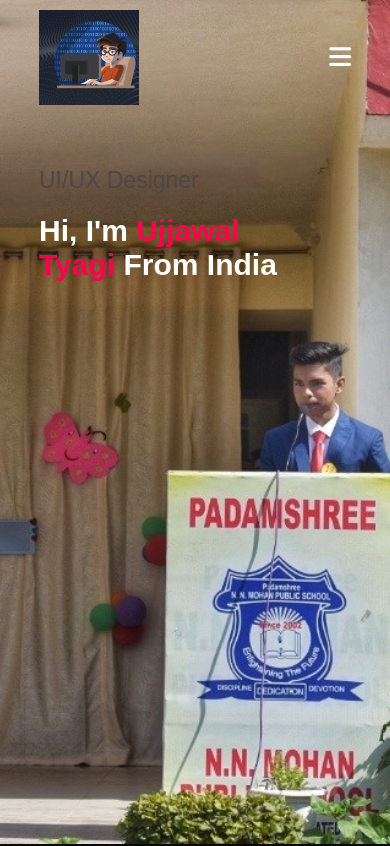
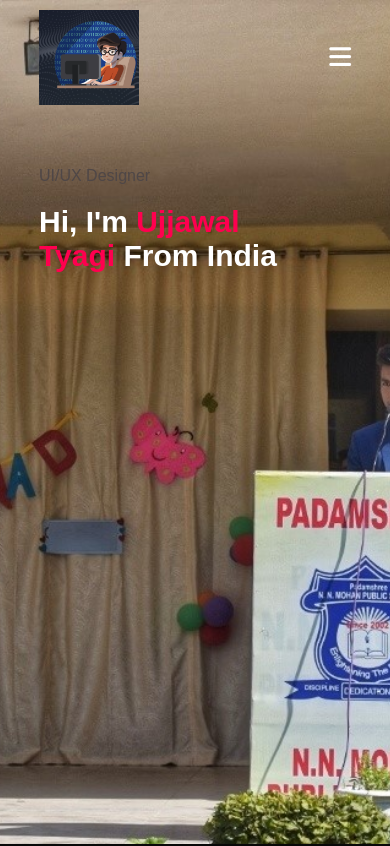
Before and after one commit to ujjawaltyagii/Personal-Portfolio, a plain HTML site: page index.html in a window 390 px wide. Shown: the top 846 px of the page. Drawn offline with Linux system fonts and the light colour scheme.

Commit message:
responsiveness

```diff
--- a/style.css
+++ b/style.css
@@ -330,13 +330,12 @@ nav .fa-solid{
 @media only screen and (max-width: 600px){
     #header{
         background-image: url(images/10.jpg);
-        background-position: 65% 75%;
 
 
     }
     .header-text{
         margin-top: 20%;
-        font-size: 23px;
+        font-size: 16px;
     }
     .header-text h1{
         font-size: 30px;
```
